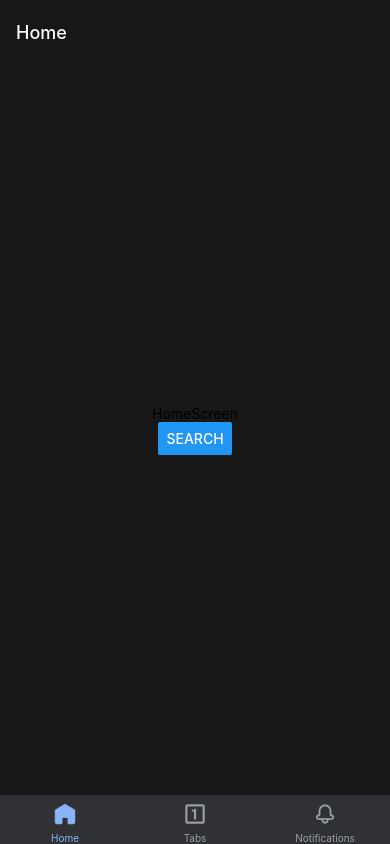
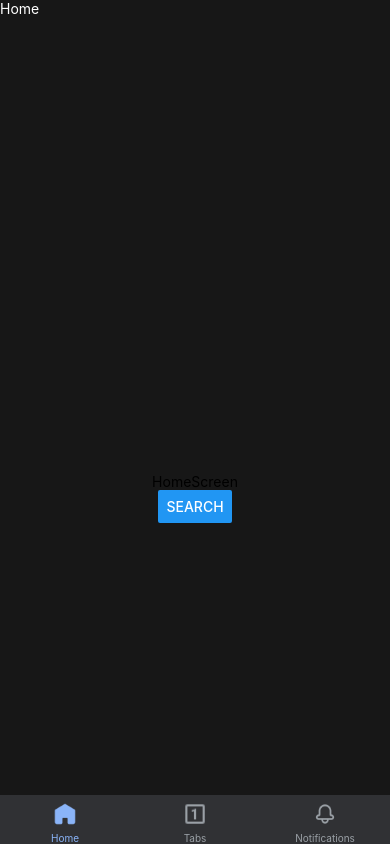
Before and after one commit to adrianacostep33/RN-Google-Clone, a React Native app in the folder RNGoogleClone/: screen /HomeScreen in a window 390 px wide. Built offline with nearby package versions, Linux system fonts and the light colour scheme.

Commit message:
Add custom header for home stack

```diff
--- /dev/null
+++ b/RNGoogleClone/components/HomeScreen/HeaderWrapper.tsx
@@ -0,0 +1,30 @@
+import {SafeAreaView, StyleSheet, View} from 'react-native';
+import React from 'react';
+import {Colors} from '../../src/constants/Colors';
+
+interface HeaderWrapperProps {
+  children?: React.ReactNode;
+}
+
+const HeaderWrapper = ({children}: HeaderWrapperProps) => {
+  return (
+    <SafeAreaView>
+      <View style={styles.container}>
+        {/* {title && <Text style={styles.title}>{title}</Text>} */}
+        {children}
+      </View>
+    </SafeAreaView>
+  );
+};
+
+export default HeaderWrapper;
+
+const styles = StyleSheet.create({
+  container: {
+    backgroundColor: Colors.background600,
+    height: 200,
+  },
+  title: {
+    color: Colors.text500,
+  },
+});
--- a/RNGoogleClone/src/navigation/HomeTabs.tsx
+++ b/RNGoogleClone/src/navigation/HomeTabs.tsx
@@ -1,3 +1,4 @@
+/* eslint-disable react-native/no-inline-styles */
 /* eslint-disable react/no-unstable-nested-components */
 import React from 'react';
 import {createBottomTabNavigator} from '@react-navigation/bottom-tabs';
@@ -5,7 +6,9 @@ import HomeScreen from '../screens/HomeScreens/HomeScreen';
 import TabsScreen from '../screens/HomeScreens/TabsScreen';
 import NotificationsScreen from '../screens/HomeScreens/NotificationsScreen';
 import {Colors} from '../constants/Colors';
-import NavigationIcon from '../../components/UI/NavigationIcon';
+import NavigationIcon from '../../components/HomeScreen/NavigationIcon';
+import HeaderWrapper from '../../components/HomeScreen/HeaderWrapper';
+import {Text} from 'react-native';
 
 const Tab = createBottomTabNavigator();
 
@@ -13,11 +16,6 @@ const HomeTabs = () => {
   return (
     <Tab.Navigator
       screenOptions={{
-        headerStyle: {
-          backgroundColor: Colors.background600,
-          borderBottomWidth: 0,
-          borderBottomColor: Colors.background600,
-        },
         tabBarStyle: {
           backgroundColor: Colors.background500,
           borderTopWidth: 0,
@@ -29,6 +27,14 @@ const HomeTabs = () => {
         name="Home"
         component={HomeScreen}
         options={{
+          title: 'Home',
+          header: ({options}) => {
+            return (
+              <HeaderWrapper>
+                <Text style={{color: 'white'}}>{options.title}</Text>
+              </HeaderWrapper>
+            );
+          },
           tabBarIcon: ({focused, color}) => (
             <NavigationIcon
               focused={focused}
@@ -43,6 +49,14 @@ const HomeTabs = () => {
         name="Tabs"
         component={TabsScreen}
         options={{
+          title: 'Tabs',
+          header: ({options}) => {
+            return (
+              <HeaderWrapper>
+                <Text style={{color: 'white'}}>{options.title}</Text>
+              </HeaderWrapper>
+            );
+          },
           tabBarIcon: ({focused, color}) => (
             <NavigationIcon
               focused={focused}
@@ -57,6 +71,14 @@ const HomeTabs = () => {
         name="Notifications"
         component={NotificationsScreen}
         options={{
+          title: 'Notifications',
+          header: ({options}) => {
+            return (
+              <HeaderWrapper>
+                <Text style={{color: 'white'}}>{options.title}</Text>
+              </HeaderWrapper>
+            );
+          },
           tabBarIcon: ({focused, color}) => (
             <NavigationIcon
               focused={focused}
@@ -78,4 +100,7 @@ export default HomeTabs;
 //     width: 20,
 //     height: 20,
 //   },
+//   text: {
+//     color: 'white',
+//   },
 // });
```
Also changed, not shown: RNGoogleClone/components/HomeScreen/NavigationIcon.tsx (renamed from RNGoogleClone/components/UI/NavigationIcon.tsx).
